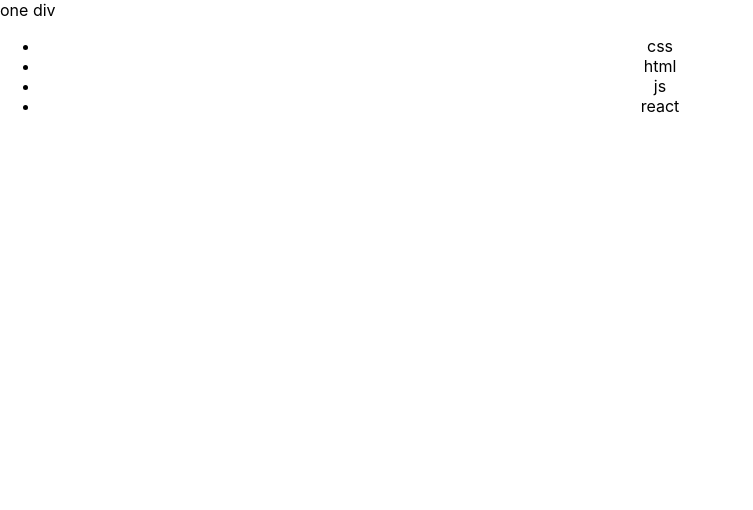
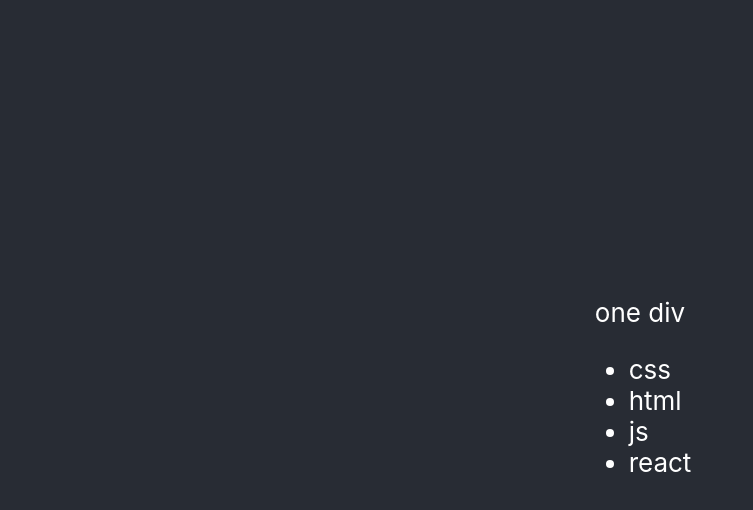
Before and after one commit to AntonChislov/reactAppTS, a React (Create React App) app: page / in a window 1280 px wide. Shown: the top 510 px of the page, without its empty margins (0-753 px from the left). Built offline with nearby package versions, Linux system fonts and the light colour scheme.

Commit message:
create components

```diff
--- a/src/App.tsx
+++ b/src/App.tsx
@@ -3,9 +3,24 @@ import './App.css';
 
 function App() {
     return (
+        <div className="App-header">
+            <Header/>
+            <Technologies/>
+        </div>
+    );
+}
+
+function Header() {
+    return (
         <div>
             <div>one div</div>
-            <div className="App">
+        </div>
+    )
+}
+
+function Technologies() {
+    return (
+        <div>
             <ul>
                 <li>css</li>
                 <li>html</li>
@@ -13,8 +28,7 @@ function App() {
                 <li>react</li>
             </ul>
         </div>
-        </div>
-    );
+    )
 }
 
 export default App;
```
Lines whose indentation alone changed are shown as unchanged.
